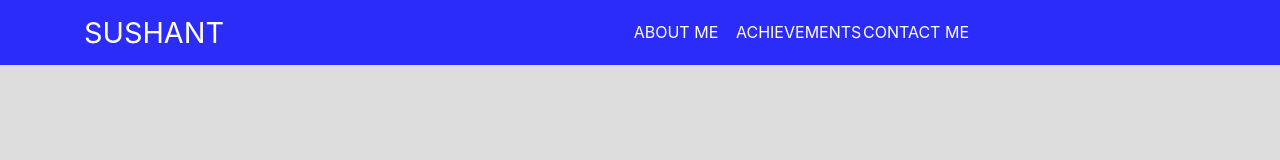
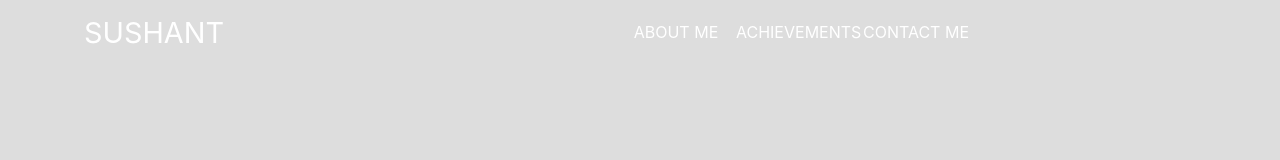
Before and after one commit to sushantsanthosh/first_website, a plain HTML site: page index.html in a window 1280 px wide. Drawn offline with Linux system fonts and the light colour scheme.

Commit message:
changed nav bar color

```diff
--- a/style.css
+++ b/style.css
@@ -28,7 +28,7 @@
     position: fixed;
     line-height: 65px;
     text-align: center;
-    background-color: rgba(0,0,255,0.8);
+    background-color: rgba(0,0,0,0);
 }
 
 .nav div.logo{
```
